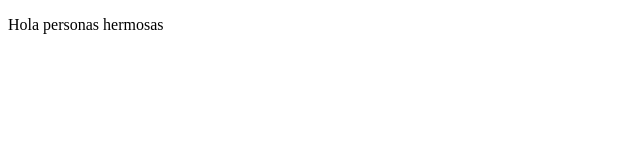
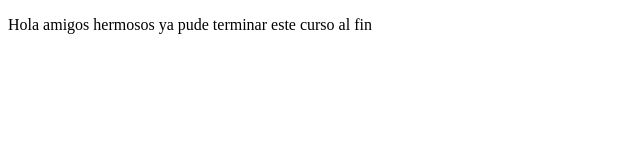
Before and after one commit to C4RT4SBARAJAS/Prework, a plain HTML site: page index.html in a window 1280 px wide. Shown: the whole page, without its empty margins (0-640 px from the left). Drawn offline with Linux system fonts and the light colour scheme.

Commit message:
cambios termine el curso al fin

```diff
--- a/index.html
+++ b/index.html
@@ -8,7 +8,7 @@
 </head>
 <body>
     <p>
-        Hola personas hermosas
+        Hola amigos hermosos ya pude terminar este curso al fin
     </p>
 </body>
 </html>
```
